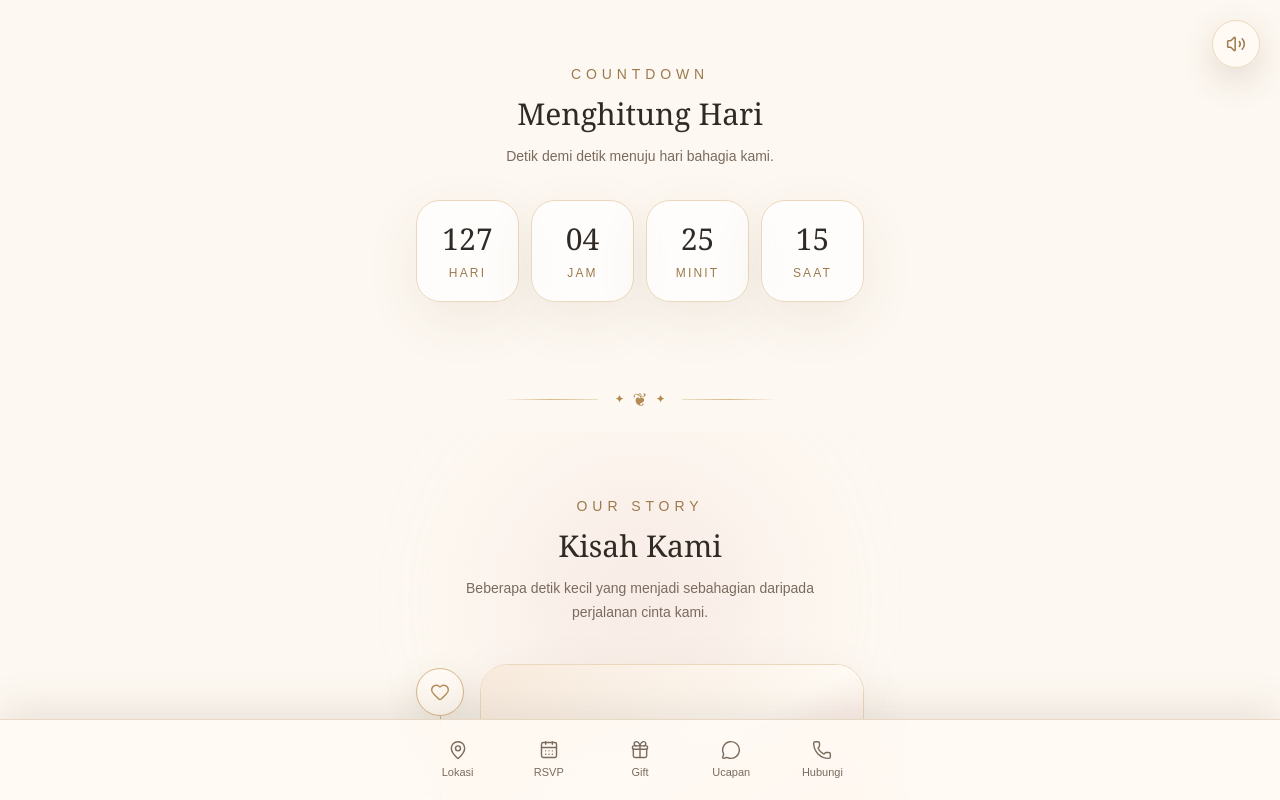
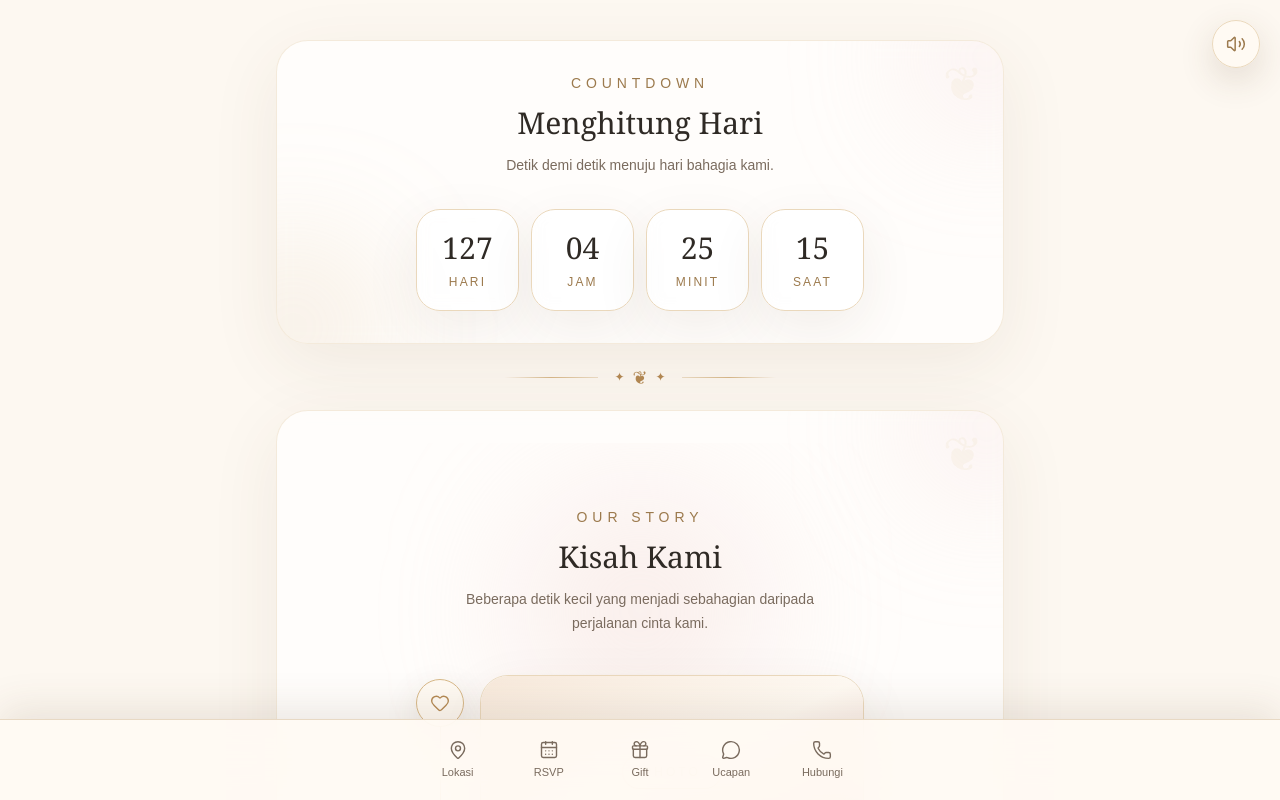
Before and after one commit to rhanifrizal/digital-wedding-invitation, a Next.js app: page / in a window 1280 px wide. Both pictures are taken after a click on the button "BUKA JEMPUTAN". Shown: the part 800-1600 px from the top of the page. Built offline with nearby package versions, Linux system fonts and the light colour scheme; no server answers.

Commit message:
Adjust countdown section spacing

```diff
--- a/src/app/page.tsx
+++ b/src/app/page.tsx
@@ -23,6 +23,7 @@ import { CoupleSlideshowSection } from "@/components/sections/CoupleSlideshowSec
 import { GuestPhotoUploadSection } from "@/components/sections/GuestPhotoUploadSection";
 import { MusicPlayer } from "@/components/shared/MusicPlayer";
 import { SectionDivider } from "@/components/shared/SectionDivider";
+import { DecorativeSection } from "@/components/shared/DecorativeSection";
 
 type BottomActionKey = "location" | "rsvp" | "gift" | "guestbook" | "contact";
 
@@ -105,21 +106,44 @@ export default function Home() {
         onOpenInvitation={handleOpenInvitation}
       />
       <MusicPlayer shouldPlay={isInvitationOpened} />
+
       {isInvitationOpened ? (
         <>
           <div ref={countdownRef}>
+            <DecorativeSection className="pt-8 sm:pt-10">
               <CountdownSection />
+            </DecorativeSection>
           </div>
+
           <SectionDivider />
+
+          <DecorativeSection>
             <TimelineSection />
+          </DecorativeSection>
+
           <SectionDivider />
+
+          <DecorativeSection>
             <CoupleSlideshowSection />
+          </DecorativeSection>
+
           <SectionDivider />
+
+          <DecorativeSection>
             <EventDetailsSection />
+          </DecorativeSection>
+
           <SectionDivider />
+
+          <DecorativeSection>
             <GuestPhotoUploadSection />
+          </DecorativeSection>
+
           <SectionDivider />
+
+          <DecorativeSection className="pb-8">
             <FAQSection />
+          </DecorativeSection>
         </>
       ) : null}
 
--- a/src/components/sections/CountdownSection.tsx
+++ b/src/components/sections/CountdownSection.tsx
@@ -63,7 +63,7 @@ export function CountdownSection() {
   ];
 
   return (
-    <section className="px-6 py-16">
+    <section>
       <motion.div
         initial={{ opacity: 0, y: 24 }}
         whileInView={{ opacity: 1, y: 0 }}
--- /dev/null
+++ b/src/components/shared/DecorativeSection.tsx
@@ -0,0 +1,35 @@
+"use client";
+
+import { motion } from "motion/react";
+import { ReactNode } from "react";
+
+type DecorativeSectionProps = {
+  children: ReactNode;
+  className?: string;
+};
+
+export function DecorativeSection({
+  children,
+  className = "",
+}: DecorativeSectionProps) {
+  return (
+    <motion.section
+      initial={{ opacity: 0, y: 28 }}
+      whileInView={{ opacity: 1, y: 0 }}
+      viewport={{ once: true, amount: 0.18 }}
+      transition={{ duration: 0.55, ease: "easeOut" }}
+      className={`relative mx-auto w-full max-w-3xl px-5 ${className}`}
+    >
+      <div className="relative overflow-hidden rounded-[2rem] border border-[#ead8bc]/50 bg-white/70 p-6 shadow-[0_20px_70px_rgba(88,63,38,0.08)] backdrop-blur-sm sm:p-8">
+        <div className="pointer-events-none absolute -right-14 -top-14 h-36 w-36 rounded-full bg-[#efd4d0]/35 blur-3xl" />
+        <div className="pointer-events-none absolute -bottom-16 -left-16 h-40 w-40 rounded-full bg-[#d8b989]/25 blur-3xl" />
+
+        <div className="pointer-events-none absolute right-5 top-5 text-5xl text-[#d8b989]/10">
+          ❦
+        </div>
+
+        <div className="relative z-10">{children}</div>
+      </div>
+    </motion.section>
+  );
+}
```
Lines whose indentation alone changed are shown as unchanged.
